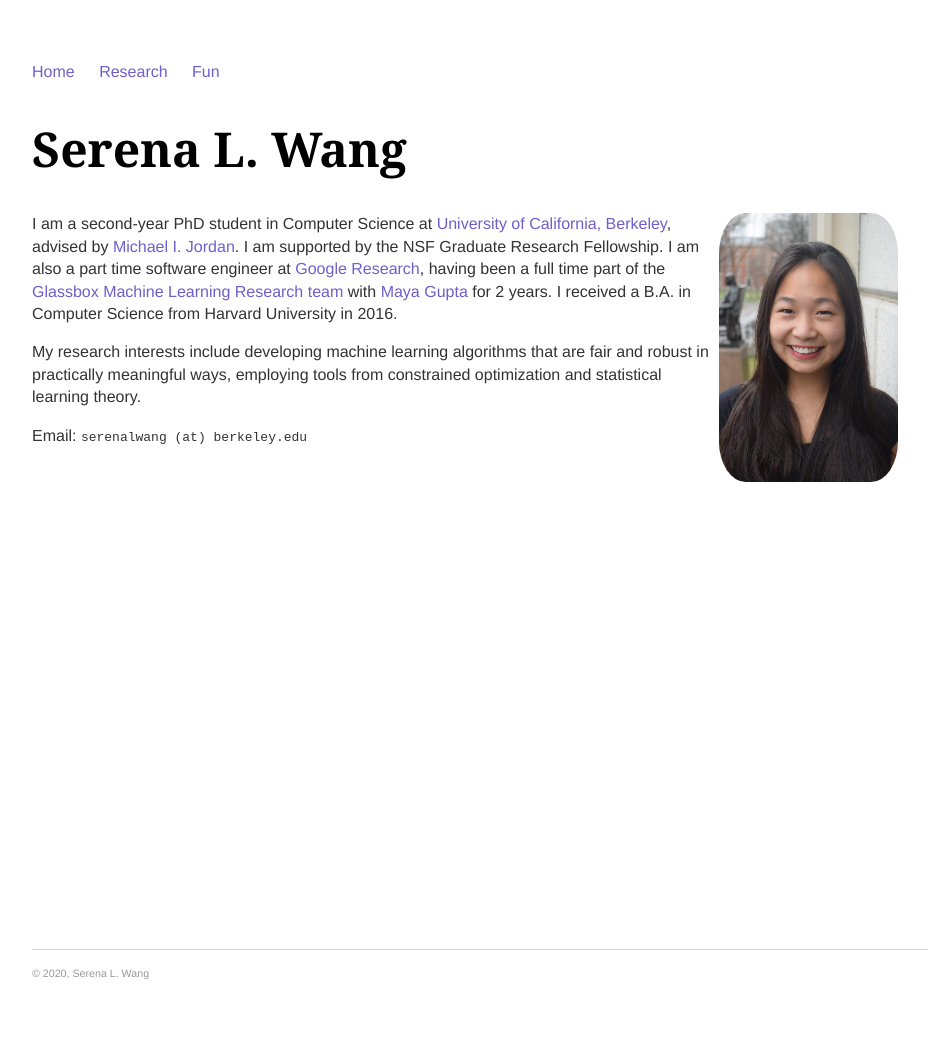
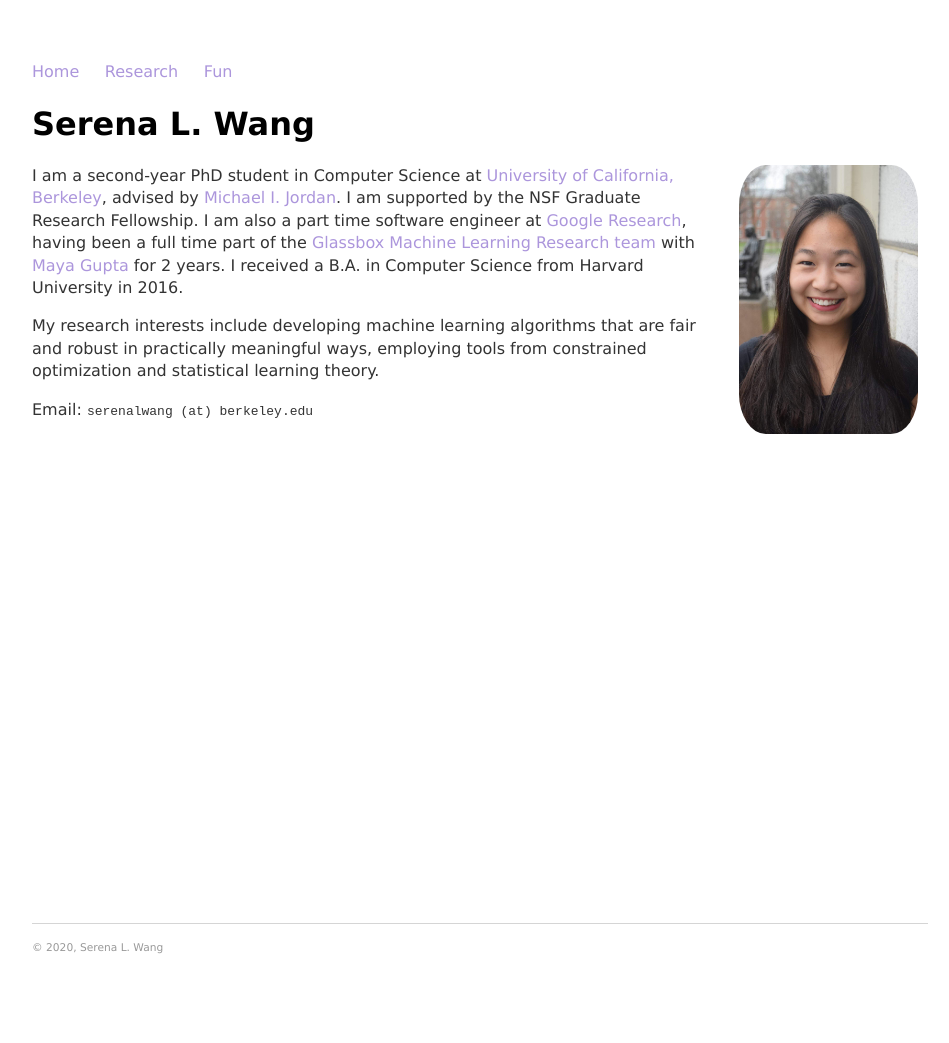
Before and after one commit to serenalwang/serenalwang.github.io, a Jekyll site: the page built from index.md, in a window 1280 px wide. Shown: the whole page, without its empty margins (160-1109 px from the left). Built offline with Jekyll 4.4.1, drawn with Linux system fonts in a browser that asks for light colours; after the commit the page ends 1017 px from its top, so only the background shows below that.

Commit message:
changing fonts again.

```diff
--- a/css/main.css
+++ b/css/main.css
@@ -3,7 +3,7 @@ body {
     width: 70%;
 }
 nav ul, footer ul {
-    font-family:'Helvetica', 'Verdana', 'Sans-Serif';
+    font-family: 'Verdana', 'Helvetica' , 'Sans-Serif';
     padding: 0px;
     list-style: none;
     font-weight: bold;
@@ -14,23 +14,29 @@ nav ul li, footer ul li {
 }
 a {
     text-decoration: none;
-    color: #6f5ecc;
+    color: #AC96DC;
 }
 a:hover {
     text-decoration: underline;
 }
+
 h1 {
     font-size: 3em;
     font-family:'Georgia', 'Times', 'Serif';
 }
 
+h1 {
+    font-size: 2em;
+    font-family: 'Verdana', 'Helvetica' , 'Sans-Serif';
+}
+
 h3 {
     font-size: 1.5em;
-    font-family:'Helvetica', 'Verdana', 'Sans-Serif';
+    font-family: 'Verdana', 'Helvetica' , 'Sans-Serif';
 }
 
 p {
-    font-family: 'Helvetica', 'Verdana', 'Sans-Serif';
+    font-family: 'Verdana', 'Helvetica' , 'Sans-Serif';
     font-weight: lighter;
     font-size: 1em;
     line-height: 1.4em;
@@ -40,8 +46,8 @@ p {
 .rightside_image {
   float: right;
   margin-top:0px;
-  margin-right: 30px;
-  margin-left: 10px;
+  margin-right: 10px;
+  margin-left: 30px;
   margin-bottom: 10px;
   text-align: center;
   font-size: 0.8em;
@@ -74,7 +80,7 @@ footer {
 }
 
 ul li{
-    font-family:'Helvetica', 'Verdana', 'Sans-Serif';
+    font-family: 'Verdana', 'Helvetica' , 'Sans-Serif';
     font-weight: lighter;
     font-size:1em;
     line-height: 1.5em;
--- a/index.md
+++ b/index.md
@@ -4,7 +4,7 @@ title: Serena L. Wang | UC Berkeley
 ---
 
 
-# Serena L. Wang #
+# Serena L. Wang
 
 <img src="img/serena.jpg" alt="Photo" class="rightside_image">
 
```
